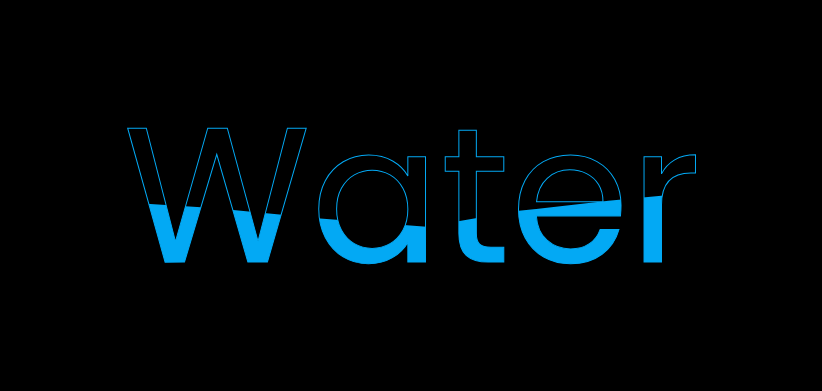
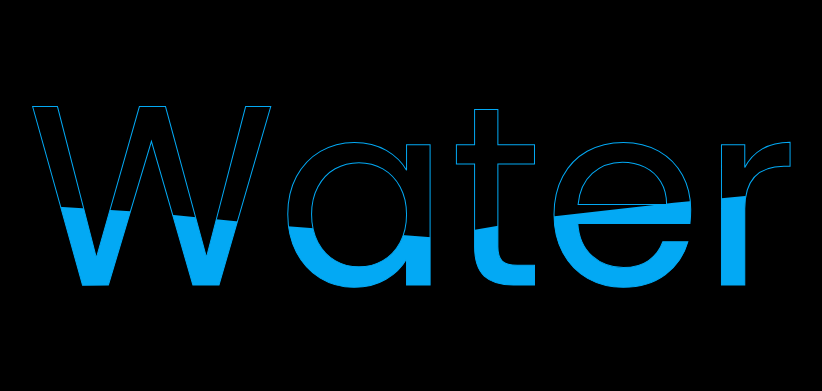
Before and after one commit to usernamelakshyadhiman/Water-Wave-Animation, a plain HTML site: page index.html in a window 1280 px wide. Shown: the part 205-596 px from the top of the page, without its empty margins (228-1050 px from the left). Drawn offline with Linux system fonts and the light colour scheme.

Commit message:
Update style.css

```diff
--- a/style.css
+++ b/style.css
@@ -20,7 +20,7 @@
     position: absolute;
     transform: translate(-50%, -50%);
     /* color: white; */
-    font-size: 12rem;
+    font-size: 16rem;
     font-weight: 300;
 }
 body .content h2:nth-child(1){
```
